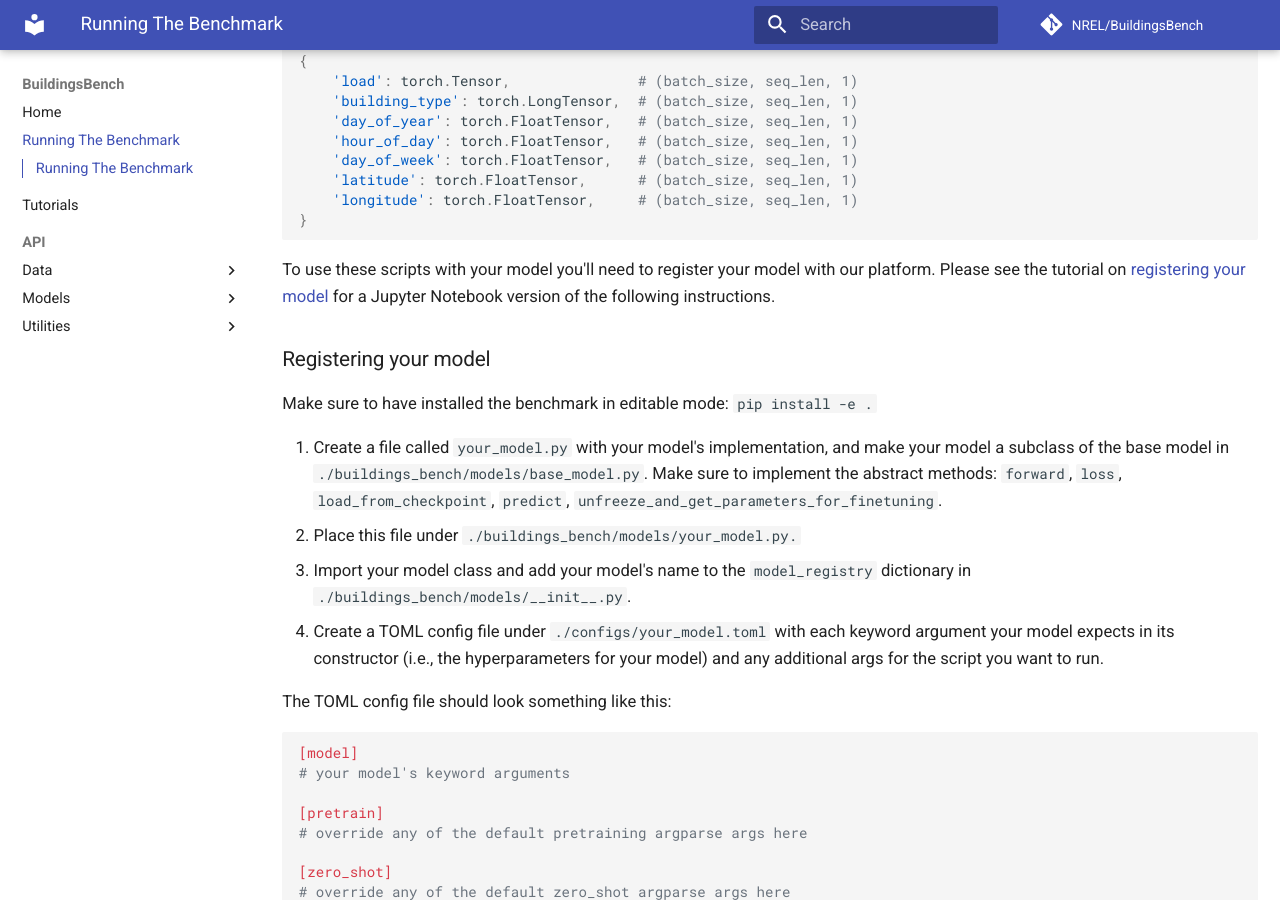
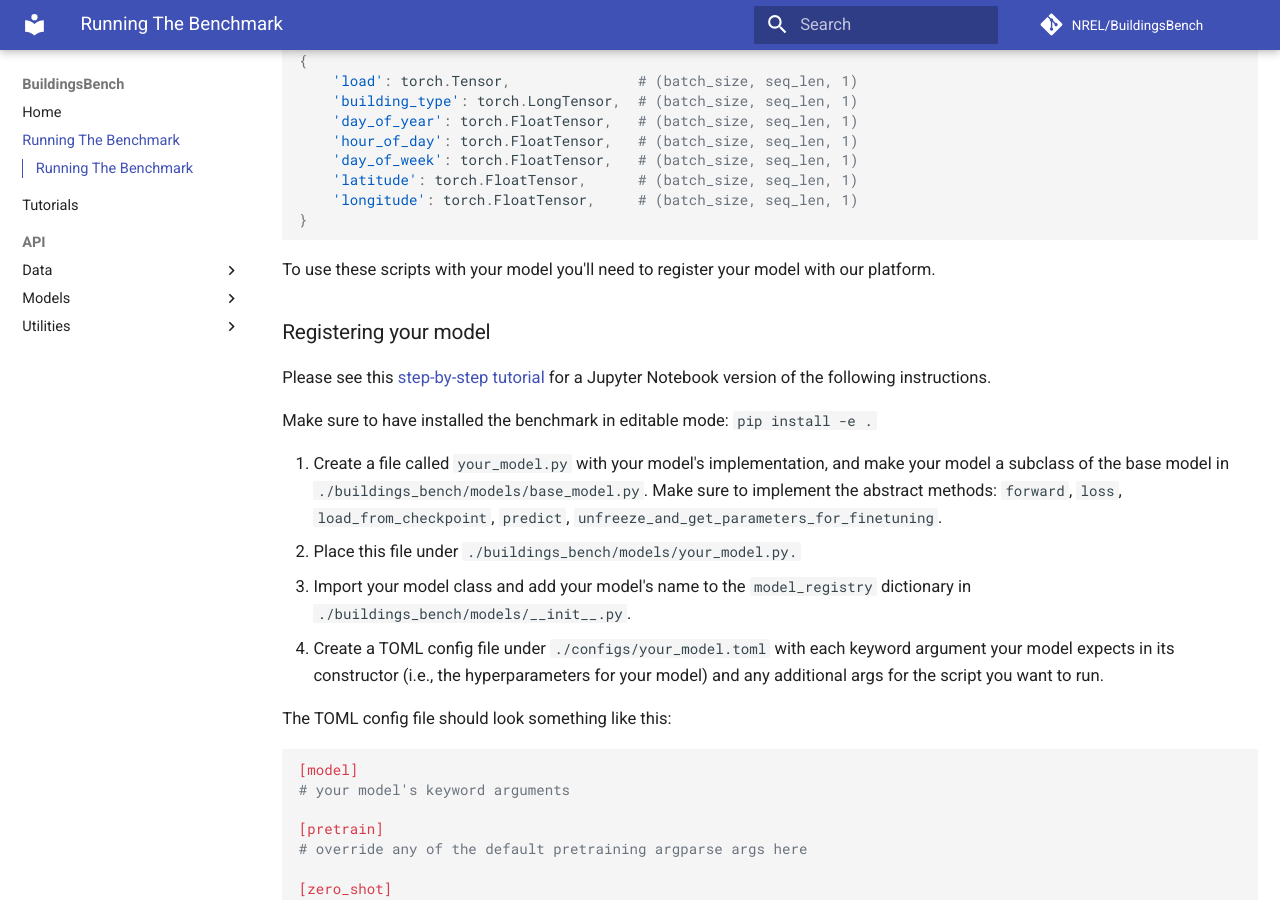
Before and after one commit to NREL/BuildingsBench, an MkDocs documentation site: the page built from docs/running.md, in a window 1280 px wide and 900 px high, scrolled down 354 px. Built offline with MkDocs 1.6.1 and Material for MkDocs 9.7.7, drawn with Linux system fonts in a browser that asks for light colours; comment, search, counter and statistics services are not loaded.

Commit message:
Updating tutorials

````diff
--- a/docs/running.md
+++ b/docs/running.md
@@ -16,9 +16,11 @@ Our benchmark assumes each model takes as input a dictionary of torch tensors wi
 }
 ```
 
-To use these scripts with your model you'll need to register your model with our platform. Please see the tutorial on [registering your model](https://github.com/NREL/BuildingsBench/blob/main/tutorials/1_register_your_model.ipynb) for a Jupyter Notebook version of the following instructions.
+To use these scripts with your model you'll need to register your model with our platform.
 
 ### Registering your model
+
+Please see this [step-by-step tutorial](https://github.com/NREL/BuildingsBench/blob/main/tutorials/registering_your_model_with_the_benchmark.ipynb) for a Jupyter Notebook version of the following instructions.
 
 Make sure to have installed the benchmark in editable mode: `pip install -e .`
 
````
Also changed, not shown: README.md (+4 -2 lines), docs/tutorials.md (+3 -2 lines), 6 other files.
